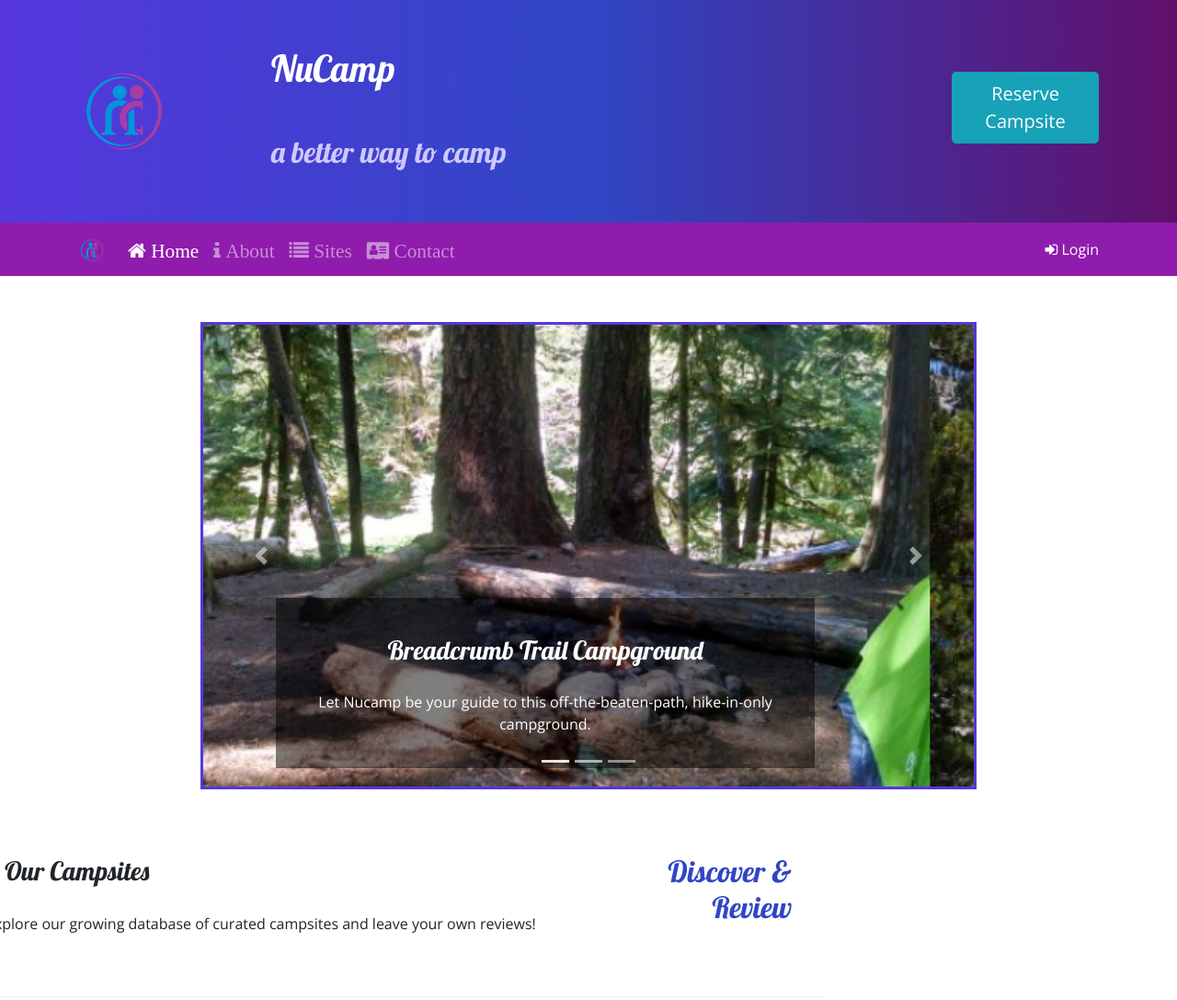
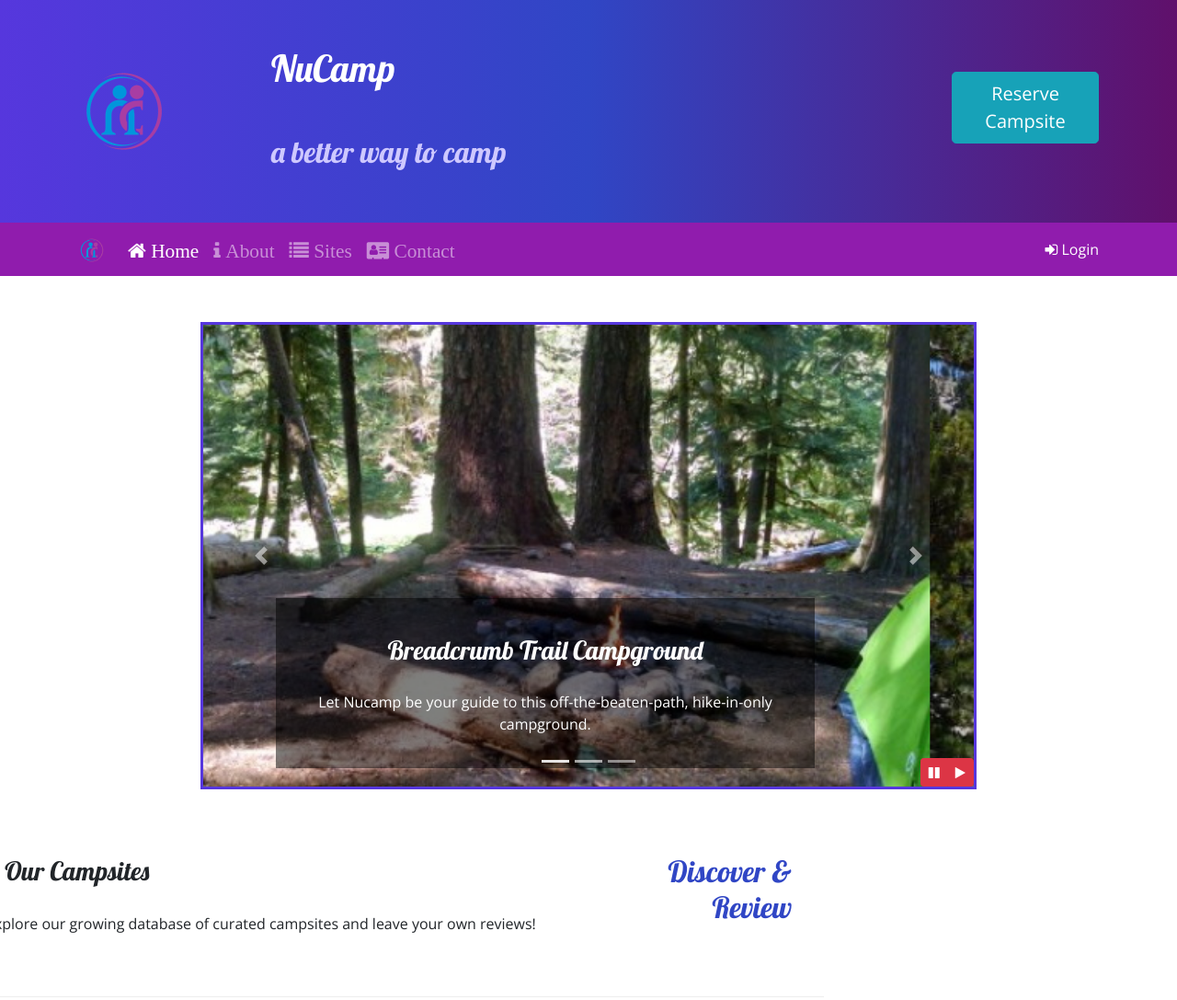
Before and after one commit to Lauren-lotastacks/Nucampsite2, a website: page index.html in a window 1280 px wide. Shown: the top 1087 px of the page at 92% size. Drawn offline with nearby package versions, Linux system fonts and the light colour scheme.

Commit message:
jQuery Part 1 carousel

```diff
--- a/css/styles.css
+++ b/css/styles.css
@@ -61,3 +61,10 @@ a, a:hover {
 .carousel {
     border: solid #5637DD;
 }
+
+#carouselButton {
+    position: absolute;
+    right: 0;
+    bottom: 0;
+    z-index: 100;
+}
--- a/index.html
+++ b/index.html
@@ -203,6 +203,14 @@
                     <span class="sr-only">Next</span>
                 </a>
 
+                <div class="btn-group" id="carouselButton">
+                    <button class="btn btn-danger btn-sm" id="carouselPause">
+                        <i class="fa fa-pause"></i>
+                    </button>
+                    <button class="btn btn-danger btn-sm" id="carouselPlay">
+                        <i class="fa fa-play"></i>
+                    </button>
+                </div>
             </div>
         </div>
 
@@ -277,7 +285,18 @@
         $("#reserveModal").modal(options)
     </script>
 
-
+<!--$(".carousel").carousel( { interval: 2000, pause: "false" } ); Note: An issue has been discovered with the carousel pause button on touchscreens. To fix this issue, you can replace this line:-->
+    <script>
+        $(function() {
+            $(".carousel").carousel( { interval: 2000 } );
+            $("#carouselPause").click(function(){
+                $(".carousel").carousel("pause");
+            });
+            $("#carouselPlay").click(function(){
+                $(".carousel").carousel("cycle");
+            });
+        });
+    </script>
 
 </body>
 
```
